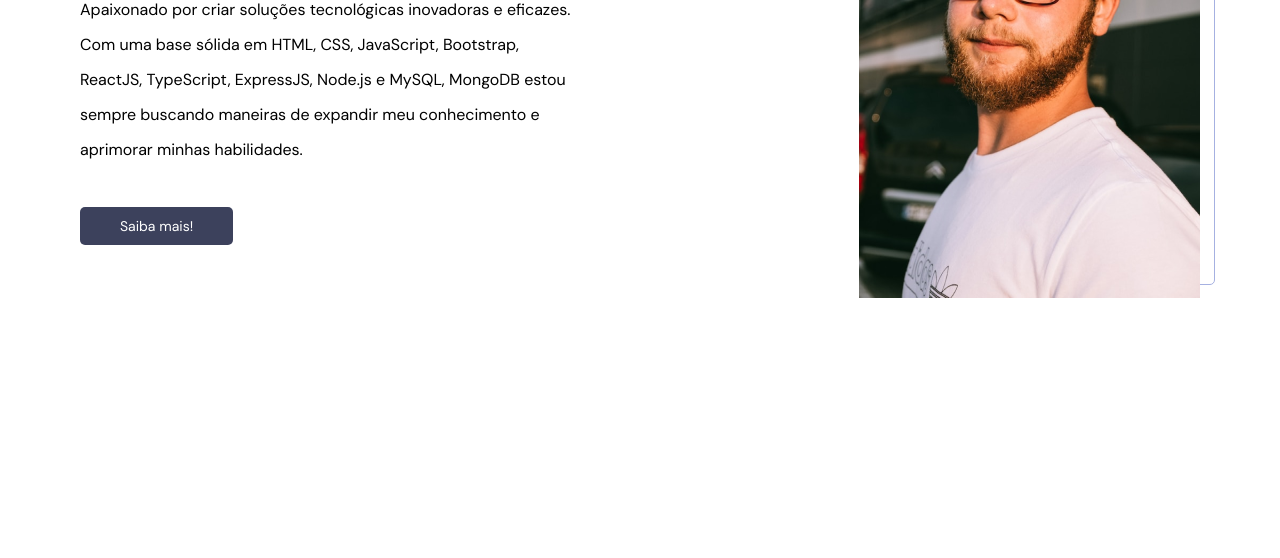
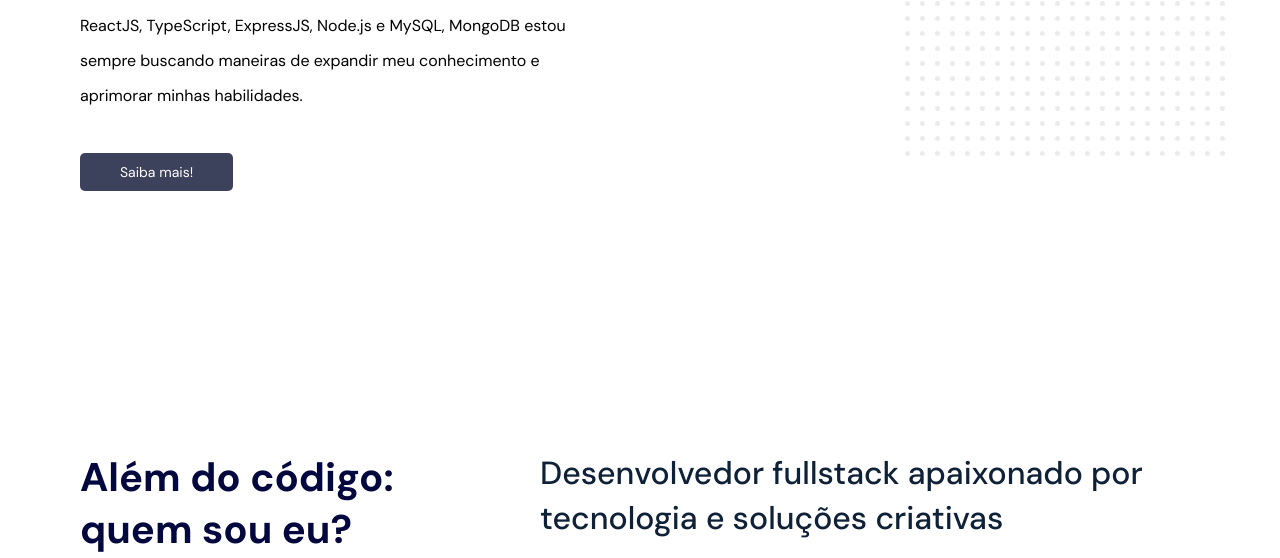
Before and after one commit to DaviSiilva/portifolio, a plain HTML site: page index.html in a window 1280 px wide. Shown: the part 364-922 px from the top of the page. Drawn offline with Linux system fonts and the light colour scheme.

Commit message:
removed photo

```diff
--- a/index.html
+++ b/index.html
@@ -51,7 +51,7 @@
     </div>
     <div class="header__right">
         <div class="header__image">
-            <img src="assets/lucas-silva.png" alt="Davi Silva" class="davi">
+            <img src="" alt="Davi Silva" class="davi">
             <img src="assets/abstract.svg" alt="background" class="background">
         </div>
     </div>
```
